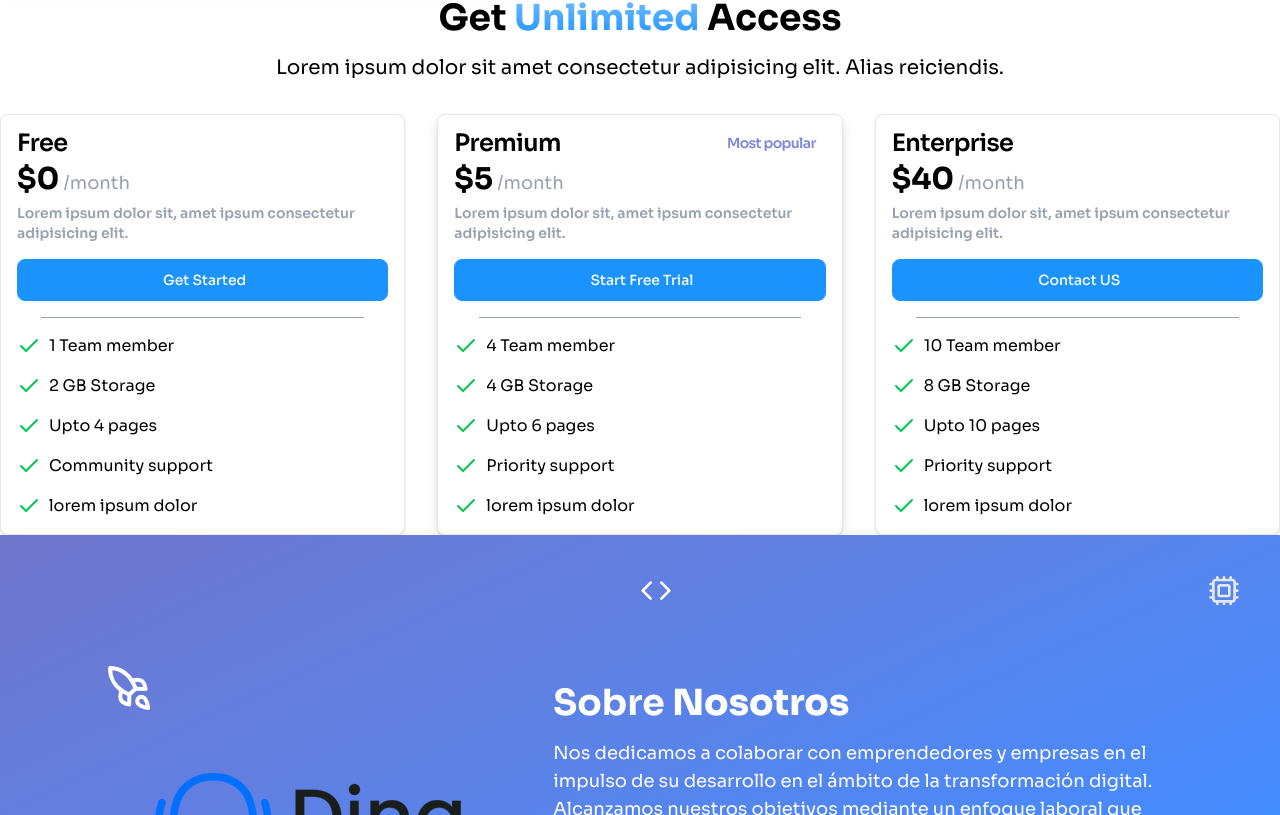
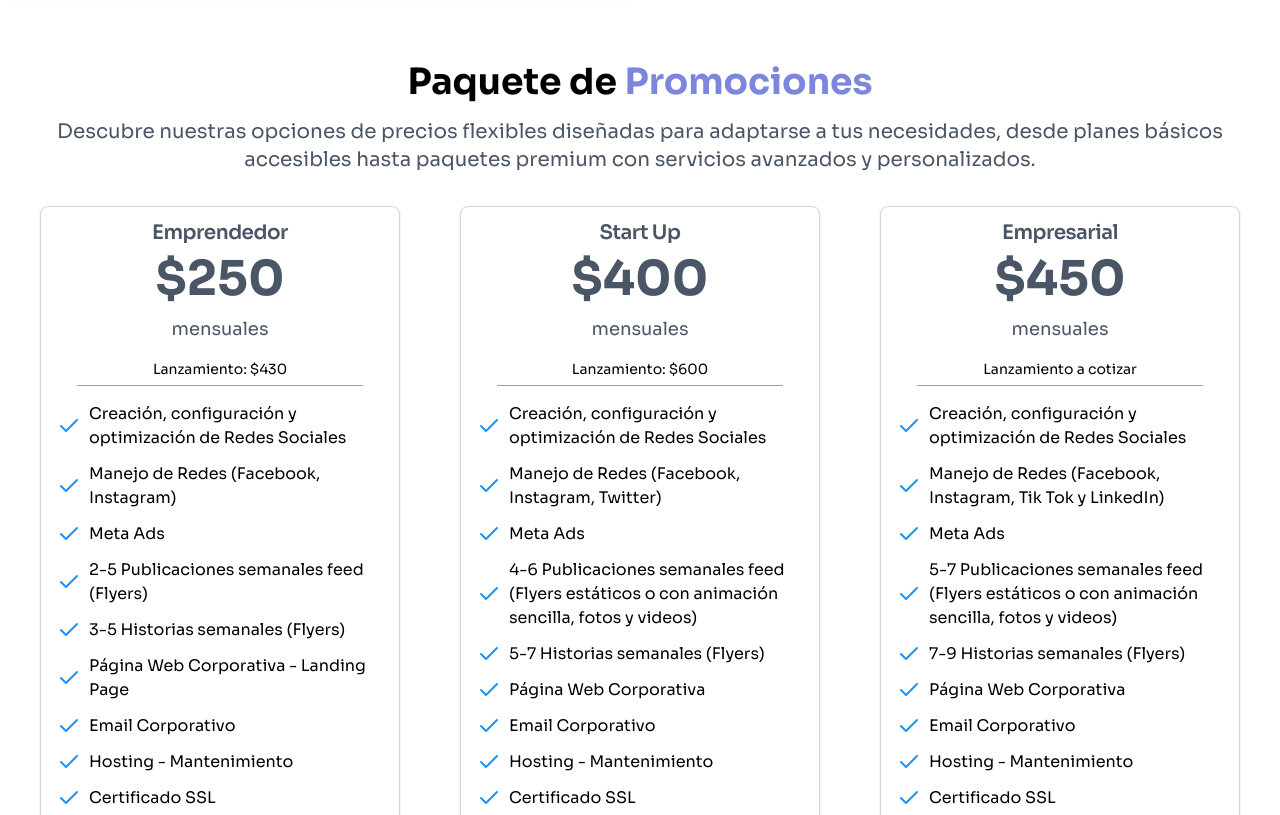
Before and after one commit to emma-devmusic/simplebar, a React (Vite) app: page / in a window 1280 px wide. Shown: the part 1985-2800 px from the top of the page. Built offline with nearby package versions, Linux system fonts and the light colour scheme.

Commit message:
feat: sección pricing

```diff
--- a/src/pages/modules/Landing/Pricing.tsx
+++ b/src/pages/modules/Landing/Pricing.tsx
@@ -1,133 +1,79 @@
-import { Check } from "lucide-react";
-import { Badge, Button, Card } from "../../../components";
-
-enum PopularPlanType {
-  NO = 0,
-  YES = 1,
-}
-
-interface PricingProps {
-  title: string;
-  popular: PopularPlanType;
-  price: number;
-  description: string;
-  buttonText: string;
-  benefitList: string[];
-}
-
-const pricingList: PricingProps[] = [
-  {
-    title: "Free",
-    popular: 0,
-    price: 0,
-    description:
-      "Lorem ipsum dolor sit, amet ipsum consectetur adipisicing elit.",
-    buttonText: "Get Started",
-    benefitList: [
-      "1 Team member",
-      "2 GB Storage",
-      "Upto 4 pages",
-      "Community support",
-      "lorem ipsum dolor",
-    ],
-  },
-  {
-    title: "Premium",
-    popular: 1,
-    price: 5,
-    description:
-      "Lorem ipsum dolor sit, amet ipsum consectetur adipisicing elit.",
-    buttonText: "Start Free Trial",
-    benefitList: [
-      "4 Team member",
-      "4 GB Storage",
-      "Upto 6 pages",
-      "Priority support",
-      "lorem ipsum dolor",
-    ],
-  },
-  {
-    title: "Enterprise",
-    popular: 0,
-    price: 40,
-    description:
-      "Lorem ipsum dolor sit, amet ipsum consectetur adipisicing elit.",
-    buttonText: "Contact US",
-    benefitList: [
-      "10 Team member",
-      "8 GB Storage",
-      "Upto 10 pages",
-      "Priority support",
-      "lorem ipsum dolor",
-    ],
-  },
-];
+import { Check, Circle } from 'lucide-react';
+import { Card } from '../../../components';
+import {
+    pricingList,
+    PricingProps,
+} from '../../../common/definitions/constants';
+import { motion } from 'framer-motion';
 
 export const Pricing = () => {
     return (
-    <section
-      id="pricing"
-      className="container "
+        <section id="pricing" className="container px-10 py-16">
+            <motion.h2
+                className="text-center text-3xl font-bold md:text-4xl"
+                initial={{ scale: 0.95 }}
+                whileInView={{ scale: 1 }}
+                transition={{ duration: 0.4, delay: 0.2 }}
             >
-      <h2 className="text-3xl md:text-4xl font-bold text-center">
-        Get
-        <span className="bg-gradient-to-b from-primary/60 to-primary text-transparent bg-clip-text">
-          {" "}
-          Unlimited{" "}
+                Paquete de
+                <span className="bg-gradient-to-b bg-clip-text text-secondary">
+                    {' '}
+                    Promociones
                 </span>
-        Access
-      </h2>
-      <h3 className="text-xl text-center text-muted-foreground pt-4 pb-8">
-        Lorem ipsum dolor sit amet consectetur adipisicing elit. Alias
-        reiciendis.
-      </h3>
-      <div className="grid md:grid-cols-2 lg:grid-cols-3 gap-8">
+            </motion.h2>
+            <motion.p
+                className="text-muted-foreground pt-4 pb-8 text-left text-xl text-gray-600 sm:text-center"
+                initial={{ opacity: 0, y: 10 }}
+                whileInView={{ opacity: 1, y: 0 }}
+                transition={{ duration: 0.4, delay: 0.2 }}
+            >
+                Descubre nuestras opciones de precios flexibles diseñadas para
+                adaptarse a tus necesidades, desde planes básicos accesibles
+                hasta paquetes premium con servicios avanzados y personalizados.
+            </motion.p>
+            <div className="flex flex-wrap justify-between gap-8">
                 {pricingList.map((pricing: PricingProps) => (
                     <Card
                         key={pricing.title}
                         className={
-              pricing.popular === PopularPlanType.YES
-                ? "drop-shadow-xl shadow-black/10 dark:shadow-white/10 border !border-gray-200"
-                : " border !border-gray-200"
+                            'group w-full border !border-gray-300 transition-all duration-500 hover:-translate-y-4 hover:!border-primary hover:shadow-xl md:w-[45%] lg:w-[30%]'
                         }
                     >
-            <Card.Header className="flex flex-col space-y-1.5 border-b-0">
-              <p className="text-2xl font-semibold leading-none tracking-tight flex item-center justify-between text-black">
+                        <Card.Header className="flex flex-col items-center gap-3 border-b-0 text-gray-600">
+                            <p className="item-center flex justify-center text-xl leading-none font-semibold tracking-tight group-hover:text-secondary">
                                 {pricing.title}
-                {pricing.popular === PopularPlanType.YES ? (
-                  <Badge
-                    variant="solid"
-                    className="!text-sm text-secondary border-secondary bg-transparent"
-                  >
-                    Most popular
-                  </Badge>
-                ) : null}
                             </p>
-              <div>
-                <span className="text-3xl font-bold text-black">${pricing.price}</span>
-                <span className="text-gray-400 font-normal"> /month</span>
-              </div>
-
-              <p className="text-sm text-gray-400">{pricing.description}</p>
+                            <span className="text-5xl font-bold group-hover:text-green-600">
+                                ${pricing.price}
+                            </span>
+                            <span className="font-normal">mensuales</span>
                         </Card.Header>
 
-            <Card.Body className="pt-0">
-              <Button label={pricing.buttonText} action={()=>{console.log("mock")}} className="w-full rounded-lg" />
-            </Card.Body>
+                        <p className="text-center text-sm">
+                            {typeof pricing.releasePrice === 'number'
+                                ? `Lanzamiento: $${pricing.releasePrice}`
+                                : pricing.releasePrice}
+                        </p>
+                        <hr className="m-auto mt-1.5 mb-4 w-4/5 text-gray-400" />
 
-            <hr className="w-4/5 m-auto mb-4 text-gray-400 " />
-
-            <Card.Footer className="flex items-center pt-0 bg-transparent">
-              <div className="space-y-4">
-                {pricing.benefitList.map((benefit: string) => (
-                  <span
-                    key={benefit}
-                    className="flex"
-                  >
-                    <Check className="text-green-500" />{" "}
+                        <Card.Footer className="flex items-center bg-transparent pt-0">
+                            <div className="space-y-3">
+                                {pricing.includedFeatures.map(
+                                    (benefit: string) => (
+                                        <span key={benefit} className="flex">
+                                            <Check className="my-auto w-6 min-w-6 text-primary" />{' '}
                                             <h3 className="ml-2">{benefit}</h3>
                                         </span>
-                ))}
+                                    )
+                                )}
+                                {pricing.notIncludedFeatures.map(
+                                    (benefit: string) => (
+                                        <span key={benefit} className="flex">
+                                            <Circle className="my-auto w-6 min-w-6 text-red-500" />{' '}
+                                            <h3 className="ml-2">{benefit}</h3>
+                                        </span>
+                                    )
+                                )}
                             </div>
                         </Card.Footer>
                     </Card>
```
Lines whose indentation alone changed are shown as unchanged.
